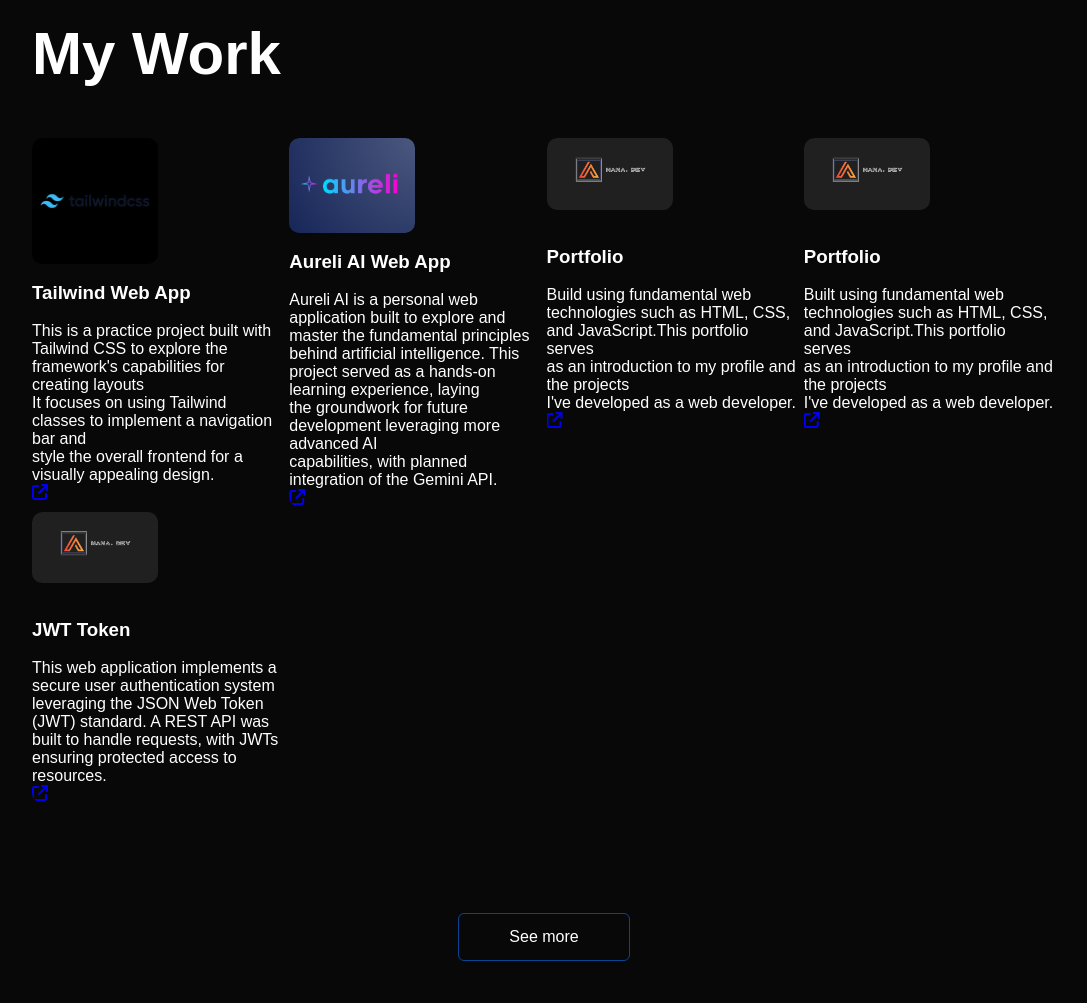
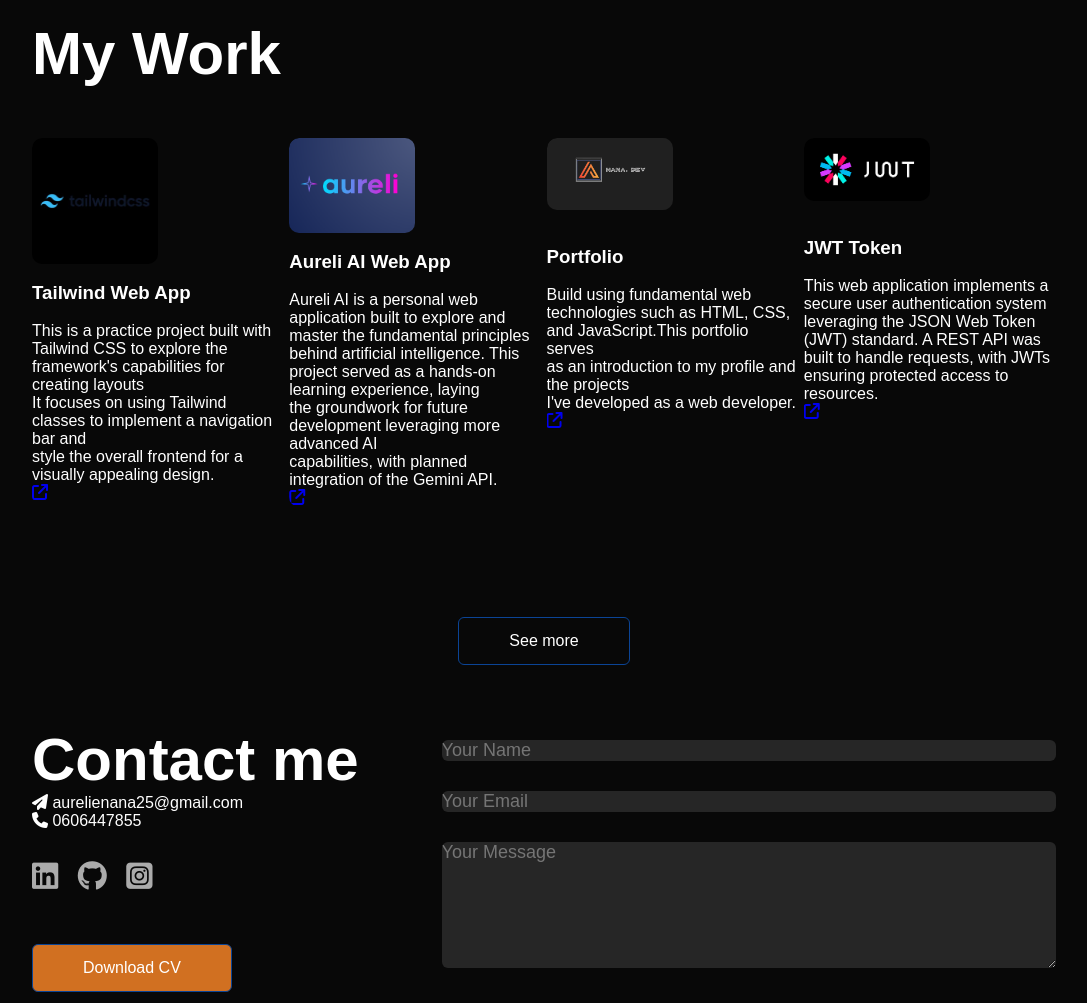
Before and after one commit to Aurelie04/Portfolio-website, a plain HTML site: page index.html in a window 1280 px wide. Shown: the part 2420-3423 px from the top of the page, without its empty margins (96-1183 px from the left). Drawn offline with Linux system fonts and the light colour scheme.

Commit message:
fix layout

```diff
--- a/index.html
+++ b/index.html
@@ -182,15 +182,9 @@
                         <br><p>Build using fundamental web<br> technologies such as HTML, CSS,<br> and JavaScript.This portfolio serves <br> as an introduction to my profile and the projects<br> I've developed as a web developer.</p>
                             <a href="https://github.com/Aurelie04/Portfolio-website"><i class="fa-solid fa-arrow-up-right-from-square"></i></a>
                 </div>
+
                 <div class="work">
-                    <img src="images/work-3.PNG" alt="">
-                    <div class="layer"></div><br><br>
-                        <h3>Portfolio</h3>
-                        <br><p>Built using fundamental web<br> technologies such as HTML, CSS,<br> and JavaScript.This portfolio serves <br> as an introduction to my profile and the projects<br> I've developed as a web developer.</p>
-                            <a href="https://github.com/Aurelie04/Portfolio-website"><i class="fa-solid fa-arrow-up-right-from-square"></i></a>
-                </div>
-                <div class="work">
-                    <img src="images/work-3.PNG" alt="">
+                    <img src="images/work-4.png" alt="">
                     <div class="layer"></div><br><br>
                         <h3>JWT Token</h3>
                         <br><p>This web application implements a secure user authentication system leveraging the JSON Web Token (JWT) standard. A REST API was built to handle requests, with JWTs ensuring protected access to resources.</p>
```
